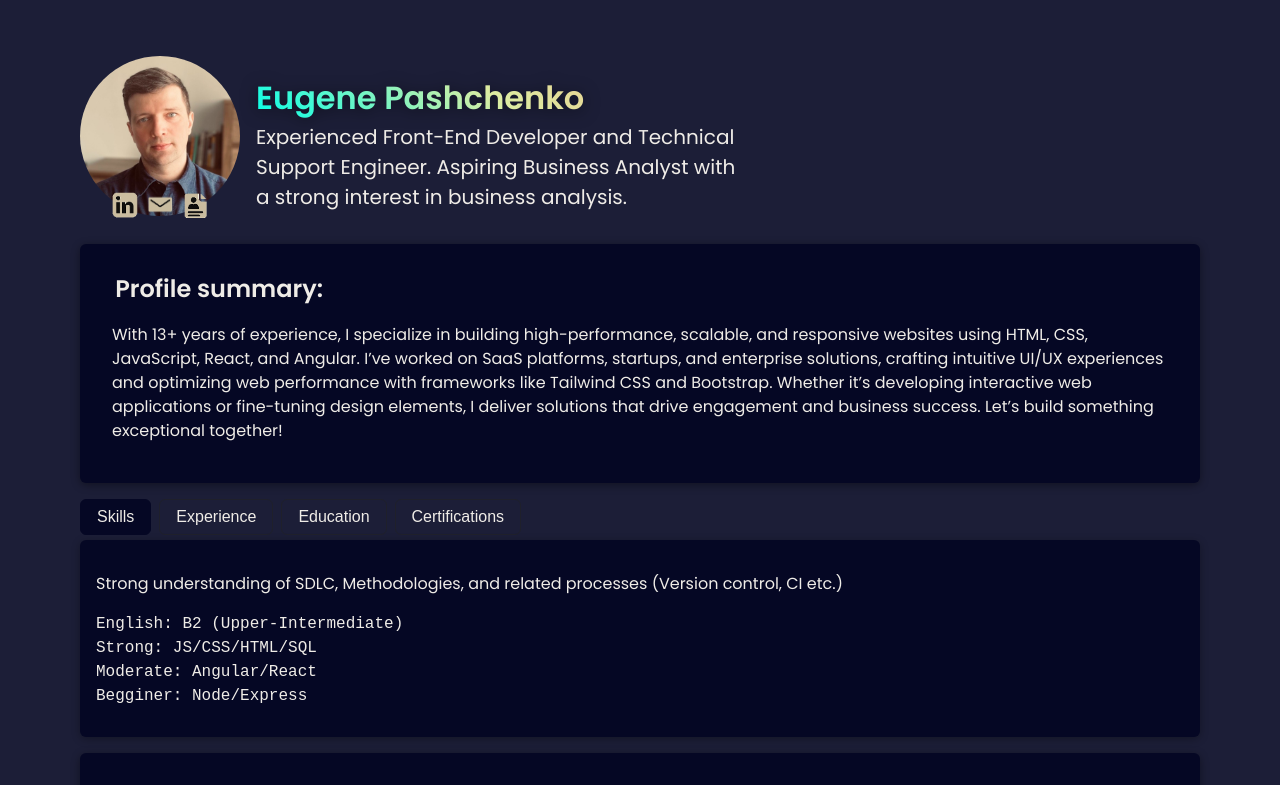
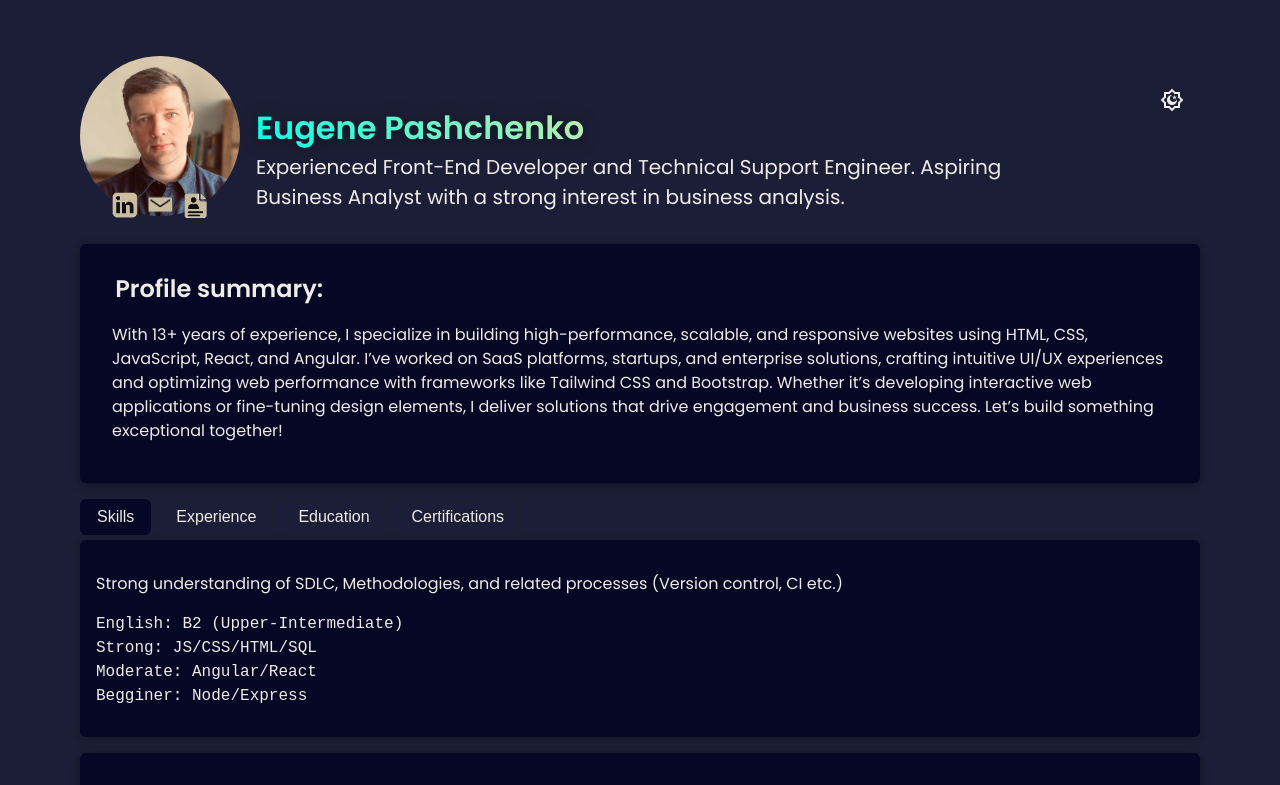
Before and after one commit to cdpnd/CV, a React (Vite) app: page / in a window 1280 px wide. Shown: the top 785 px of the page. Built offline with nearby package versions, Linux system fonts and the light colour scheme.

Commit message:
adding light theme

```diff
--- a/index.html
+++ b/index.html
@@ -3,6 +3,7 @@
   <head>
     <meta charset="UTF-8" />
     <link rel="icon" type="image/svg+xml" href="/vite.svg" />
+    <link rel="stylesheet" href="https://fonts.googleapis.com/css2?family=Material+Symbols+Outlined:opsz,wght,FILL,GRAD@24,400,0,0&icon_names=prayer_times" />
     <meta name="viewport" content="width=device-width, initial-scale=1.0" />
     <title>Eugene's Profile Page</title>
   </head>
--- a/src/App.jsx
+++ b/src/App.jsx
@@ -1,5 +1,4 @@
 import { useState } from 'react';
-
 import { CORE_CONCEPTS } from './data.js';
 import Header from './components/Header/Header.jsx';
 import CoreConcept from './components/CoreConcept.jsx';
@@ -9,6 +8,7 @@ import { EXAMPLES } from './data.js';
 
 function App() {
   const [selectedTopic, setSelectedTopic] = useState('skills');
+  const [darkMode, setDarkMode] = useState(true);
 
   function handleSelect(selectedButton) {
     // selectedButton => 'experience', 'education', 'skills', 'certifications'
@@ -33,7 +33,7 @@ function App() {
 
   return (
     <div>
-      <Header />
+      <Header mode={darkMode} setMode={setDarkMode} />
       <main>
         <section id="summary">
           <Summary />
--- a/src/components/Header/Header.css
+++ b/src/components/Header/Header.css
@@ -8,7 +8,7 @@ header {
     margin: 1rem 1rem 0;
     display: inline-block;
     text-align: left;
-    width: 30rem;
+    max-width: 50rem;
      h1 {
       margin: 0;
       font-size: 2rem;
@@ -30,6 +30,7 @@ header {
     margin: 1rem 0 0;
     display: inline-block;
     text-align: left;
+    width: 10rem;
     img {
       vertical-align: bottom;
       height: 10rem;
@@ -53,6 +54,15 @@ header {
       }
     }
   }
-
+  .theme-btn {
+    position: relative;
+    vertical-align: top;
+    padding-top: 5rem;
+    display: inline-block;
+    text-align: right;
+    cursor: pointer;
+    max-width: 10rem;
+    width: 10%;
+  }
 
 }
--- a/src/components/Header/Header.jsx
+++ b/src/components/Header/Header.jsx
@@ -3,10 +3,11 @@ import mail from '../../assets/mail.png';
 import cv from '../../assets/cv.png';
 import lin from '../../assets/in.png';
 import cvpdf from '../../assets/Eugene_Pashchenko_CV_25-compressed.pdf';
+import { useState } from 'react';
 
 import './Header.css';
 
-export default function Header() {
+export default function Header({mode, setMode}) {
   const description = 'Experienced Front-End Developer and Technical Support Engineer. Aspiring Business Analyst with a strong interest in business analysis.';
 
   return (
@@ -25,6 +26,9 @@ export default function Header() {
           {description}
         </p>
       </div>
+      <div className="theme-btn" onClick={() => setMode(!mode)}>
+        <span className="material-symbols-outlined">prayer_times</span>
+      </div>
     </header>
   );
 }
```
